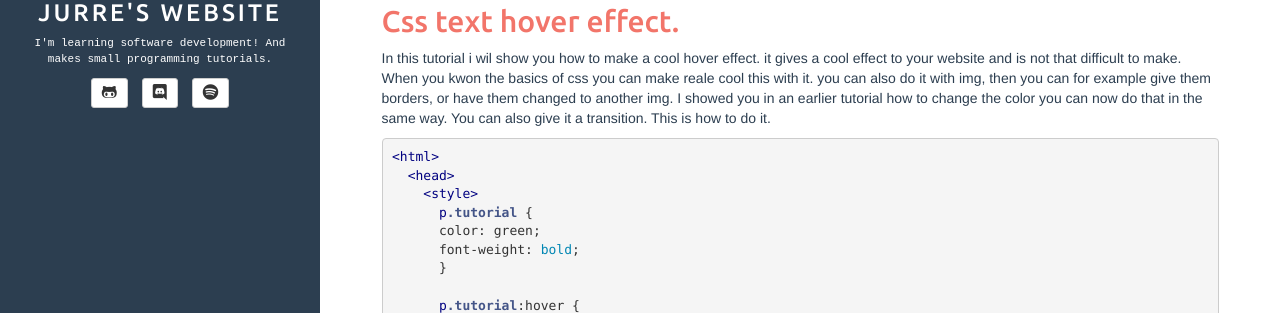
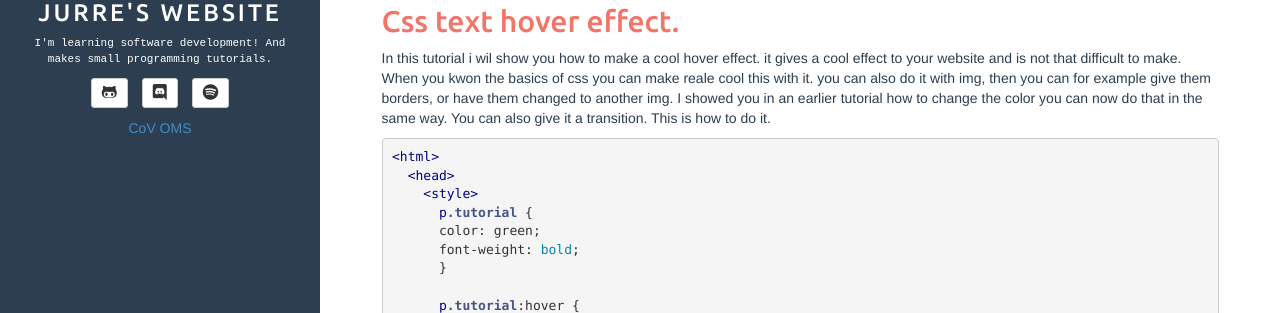
Before and after one commit to dbtek/dbyll, a Jekyll site: the page built from index.html, in a window 1280 px wide. Shown: the part 298-611 px from the top of the page. Built offline with Jekyll 4.4.1, drawn with Linux system fonts in a browser that asks for light colours; the list of posts is cut into pages by our own code.

Commit message:
Update sidebar.html

```diff
--- a/_includes/sidebar.html
+++ b/_includes/sidebar.html
@@ -73,5 +73,8 @@
 			</a>
 		</li>
 	</ul>
+	<div><a href='https://www.symptoma.es/es/info/covid-19'>CoV OMS</a> <script type='text/javascript' src='https://www.freevisitorcounters.com/auth.php?id=d63160d471dfe0b42a126d263d73cb6c381e51b3'></script>
+<script type="text/javascript" src="https://www.freevisitorcounters.com/en/home/counter/829587/t/5"></script>
+	</div>
 </div>
 <!-- sidebar.html end -->
```
